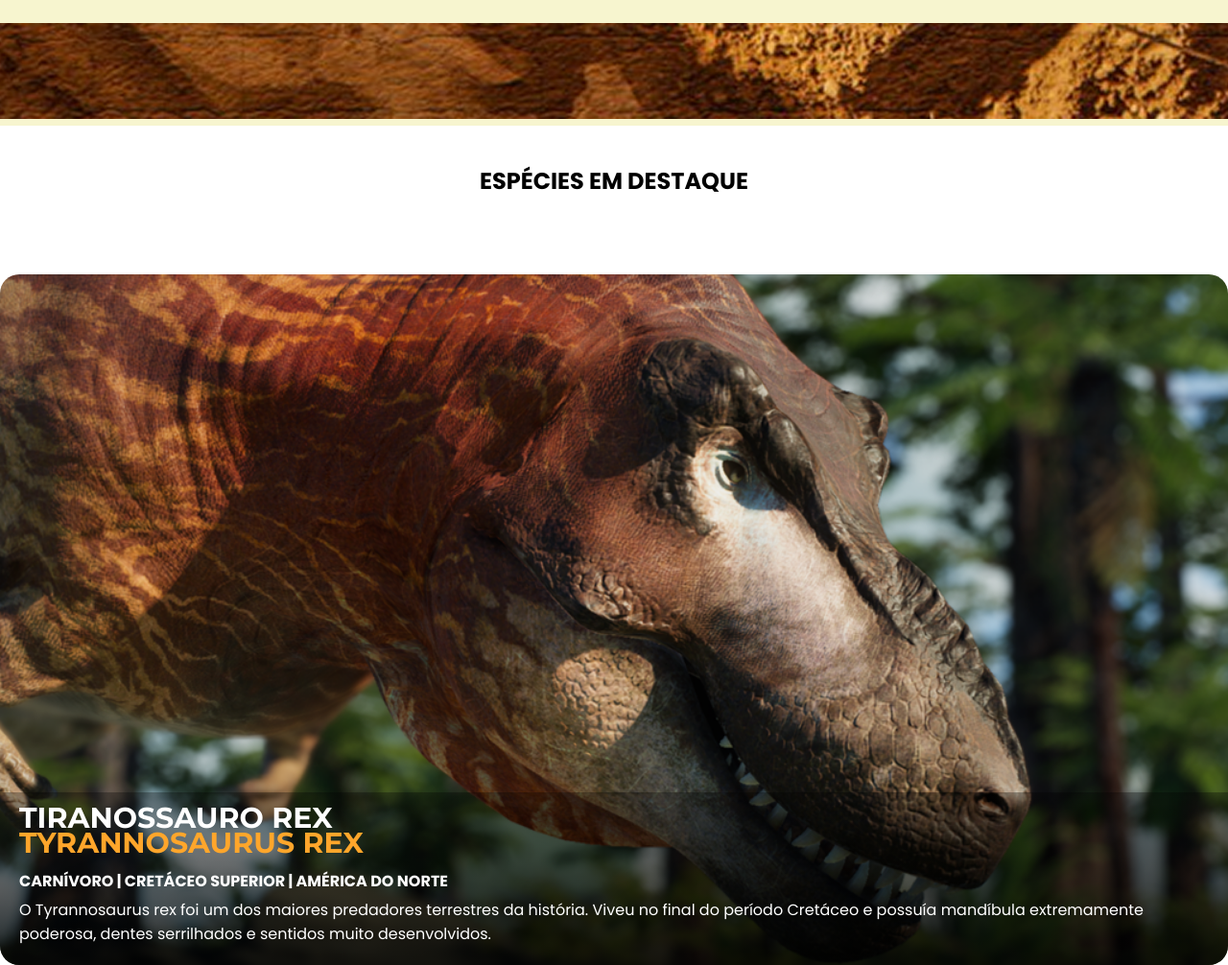
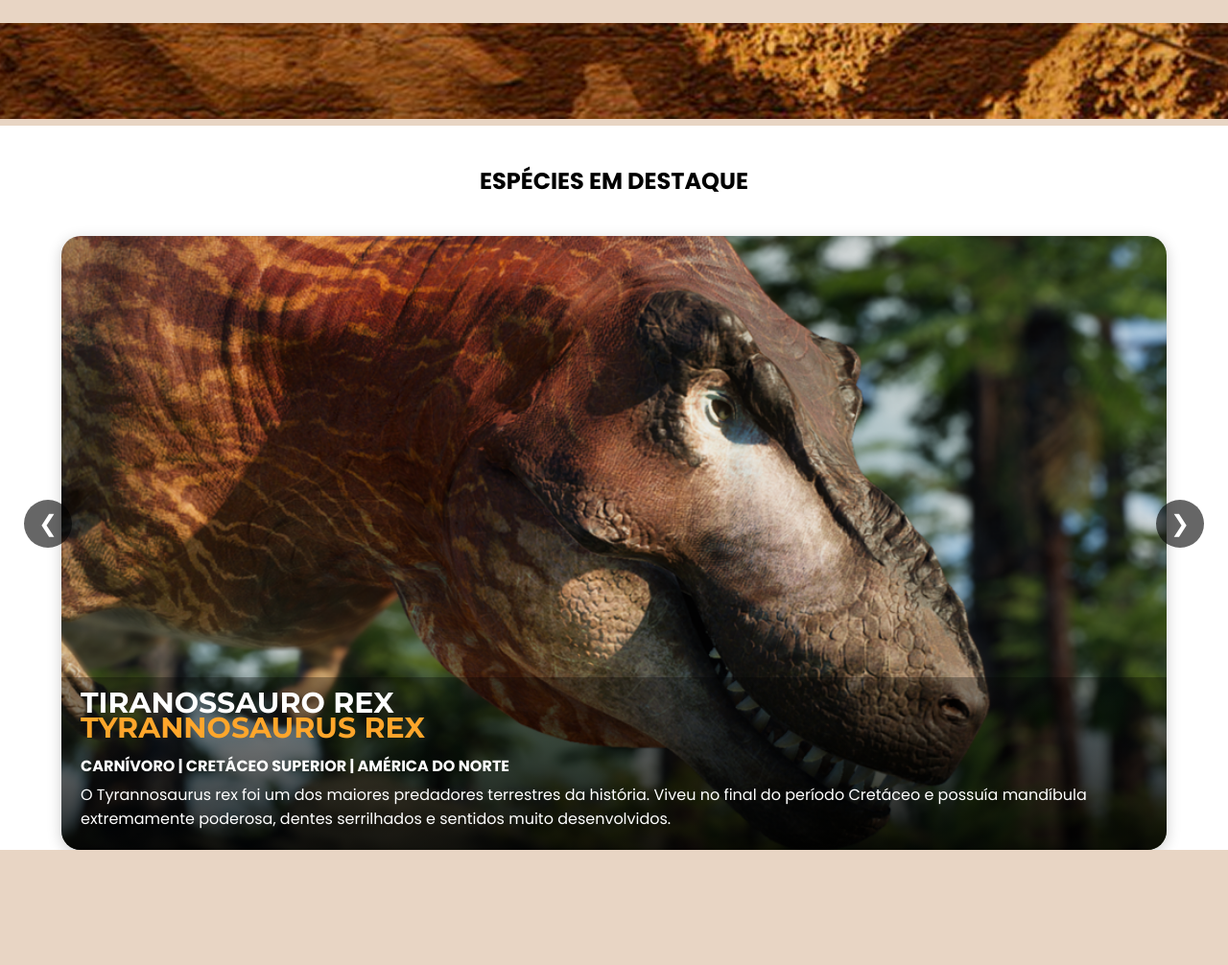
Before and after one commit to DinizDDD/PaleoPedia, a PHP site: page / in a window 1280 px wide. Shown: the part 3520-4526 px from the top of the page at 96% size. After the commit the page ends 4406 px from the top, so only its background shows below. Run offline with PHP 8.4, Linux system fonts and the light colour scheme; data comes from the database, SQL or seed files in the repository; grey boxes are pictures that could not be loaded.

Commit message:
Spotlight species banner made

```diff
--- a/assets/css/spotlight_banner.css
+++ b/assets/css/spotlight_banner.css
@@ -1,47 +1,56 @@
 @import url('./variables.css');
 
-.spotlight_banner{
+.spotlight_banner {
     width: 100%;
     margin-top: 5vh;
     display: flex;
     flex-direction: column;
     align-items: center;
 
-    a{
+    a {
         text-decoration: none;
         display: flex;
         flex-direction: column;
         align-items: center;
+        width: 100%;
 
-        .spotlight-div{
-            width: min(190vh, 100%);
-            height: 90vh;
+        .spotlight-div {
+            width: min(190vh, 90%);
+            height: 80vh;
             background-size: cover;
             background-position: center;
             position: relative;
             display: flex;
             align-items: flex-end;
             padding: 20px;
-            margin-top: 10vh;
+            margin-top: 5vh;
             border-radius: 20px;
             overflow: hidden;
+            box-sizing: border-box;
 
-            .text{
+            transition: transform 0.3s ease, box-shadow 0.3s ease;
+            box-shadow: 0 4px 15px rgba(0, 0, 0, 0.2);
+
+            &:hover {
+                transform: translateY(-12px);
+                box-shadow: 0 20px 35px rgba(0, 0, 0, 0.4);
+            }
+
+            .text {
                 position: relative;
                 z-index: 2;
                 color: var(--Branco);
 
-                h4{
+                h4 {
                     margin-bottom: 5px;
                 }
 
-                h2{
+                h2 {
                     font-size: 30px;
                     font-family: var(--font-secondary);
-
                 }
 
-                .scientific-h2{
+                .scientific-h2 {
                     margin-bottom: 20px;
                     line-height: 0.5;
                     color: var(--Laranja);
@@ -50,32 +59,64 @@
         }
     }
 
-
-
-    .spotlight-div::before{
+    .spotlight-div::before {
         content: '';
         position: absolute;
         left: 0;
         right: 0;
         bottom: 0;
         height: 180px;
-        background: linear-gradient(to bottom,rgba(0,0,0,0.3),rgba(0,0,0,0.8));
+        background: linear-gradient(to bottom, rgba(0,0,0,0.3), rgba(0,0,0,0.8));
         pointer-events: none;
     }
 
-    .carousel-container{
+    .carousel-container {
         width: 100%;
         position: relative;
         overflow: hidden;
+
+        .carousel-btn {
+            position: absolute;
+            top: 50%;
+            transform: translateY(-50%);
+            background-color: rgba(0, 0, 0, 0.6);
+            color: var(--Branco);
+            border: none;
+            width: 50px;
+            height: 50px;
+            font-size: 24px;
+            cursor: pointer;
+            z-index: 10;
+            border-radius: 50%;
+            transition: background-color 0.3s ease, transform 0.2s ease;
+            display: flex;
+            align-items: center;
+            justify-content: center;
+        }
+
+        .carousel-btn:hover {
+            background-color: var(--Laranja);
+            transform: translateY(-50%) scale(1.1);
+        }
+
+        .prev-btn {
+            left: 25px;
+        }
+
+        .next-btn {
+            right: 25px;
+        }
     }
 
-    .carousel{
+    .carousel {
         display: flex;
         transition: transform .5s ease;
     }
 
-    .slide{
-        min-width: 100%;
+    .slide {
+        flex: 0 0 100%;
+        width: 100%;
+        max-width: 100%;
         display: flex;
         justify-content: center;
     }
--- a/assets/css/variables.css
+++ b/assets/css/variables.css
@@ -8,7 +8,7 @@
     --Marrom: #7A0F0F;
     --Marrom-Claro: #953B00;
     --Laranja: #FFA62B;
-    --Bege: #F7F5CF;
+    --Bege: #E8D5C4;
     --Branco: #ffffff;
 
     /* Fontes */
--- a/includes/spotlight_banner.php
+++ b/includes/spotlight_banner.php
@@ -32,6 +32,10 @@ $result = $conn->query($sql);
 <section class="spotlight_banner">
     <h1>ESPÉCIES EM DESTAQUE</h1>
     <div class="carousel-container">
+
+        <button class="carousel-btn prev-btn">&#10094;</button>
+        <button class="carousel-btn next-btn">&#10095;</button>
+
         <div class="carousel">
             <?php while($species = $result->fetch(PDO::FETCH_ASSOC)) { ?>
                 <div class="slide">
--- a/index.php
+++ b/index.php
@@ -45,6 +45,6 @@
         }
     ?>
 
-    <script src="assets/js/spotlight_carousel.js"></script>
+    <script src="assets/js/spotlight_banner.js"></script>
 </body>
 </html>
```
Also changed, not shown: assets/js/spotlight_banner.js (+35 -9 lines), assets/images/species/triceratops-main.png (added).
